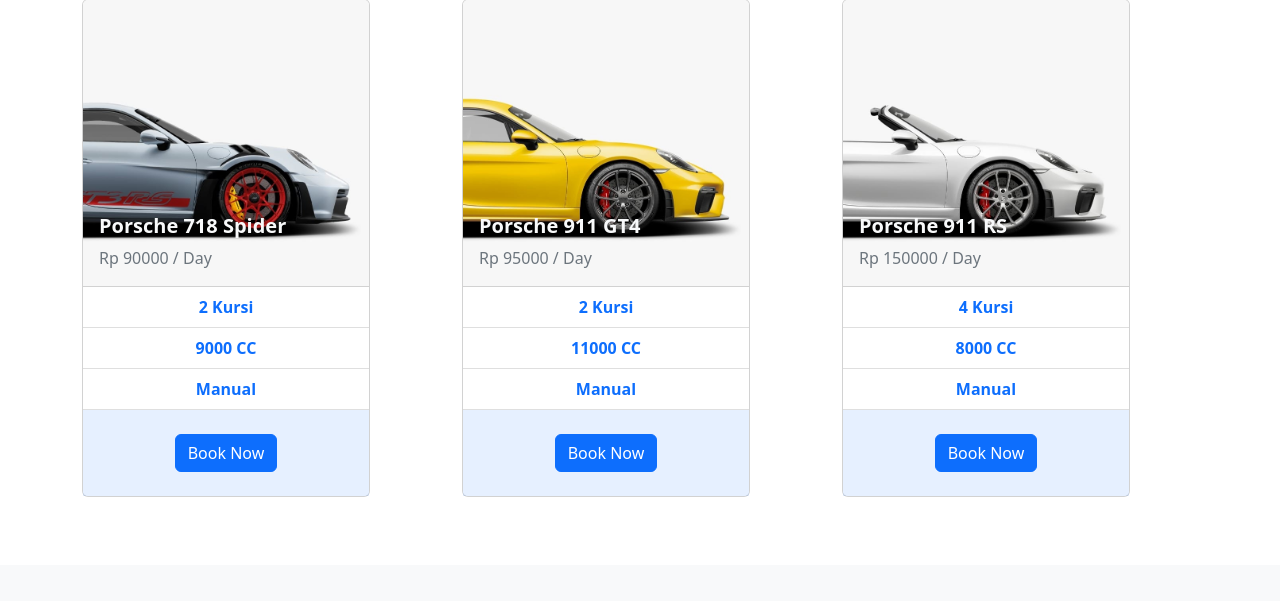
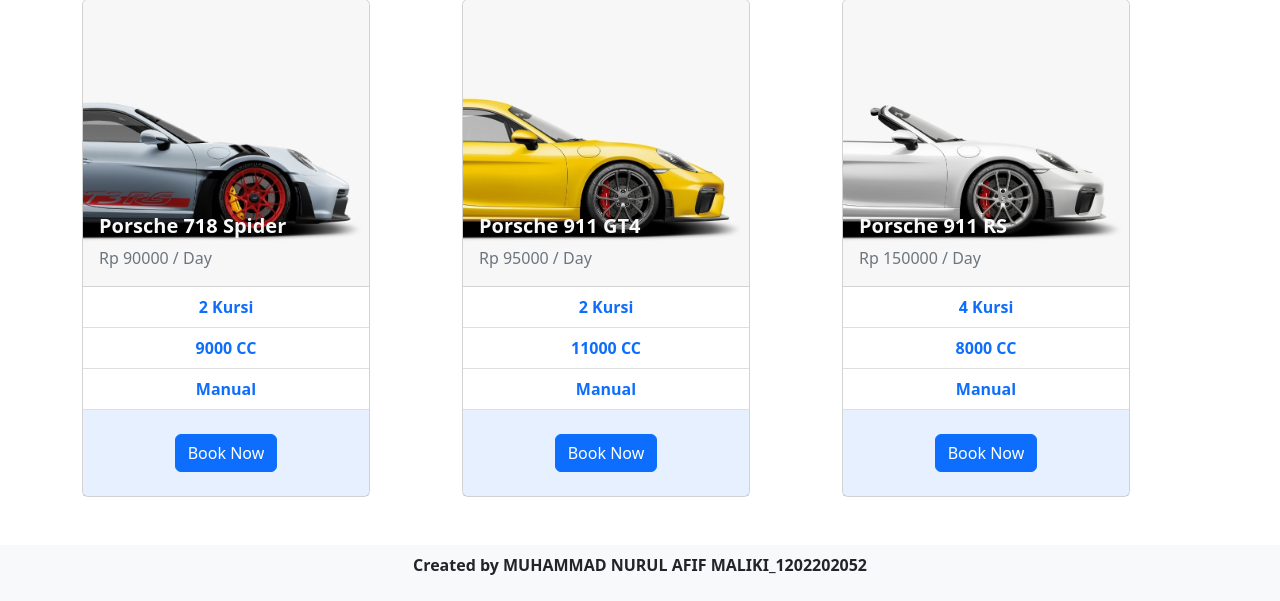
Before and after one commit to mafif21/College, a PHP site: page /pages/home.php in a window 1280 px wide. Shown: the part 235-836 px from the top of the page. Before the commit the page ends 732 px from the top, so only its background shows below. Run offline with PHP 8.4, Linux system fonts and the light colour scheme.

Commit message:
adding footer

```diff
--- a/Module2/pages/home.php
+++ b/Module2/pages/home.php
@@ -61,8 +61,6 @@ require "../data/datas.php";
                 </div>
               </li>
             </ul>
-
-
           </div>
         </div>
         <?php endforeach; ?>
@@ -72,6 +70,11 @@ require "../data/datas.php";
   </main>
 
   <footer>
+    <div class="navbar navbar-expand-lg bg-light text-dark">
+      <div class="container d-flex justify-content-center ">
+        <p class="fw-semibold">Created by MUHAMMAD NURUL AFIF MALIKI_1202202052</p>
+      </div>
+    </div>
   </footer>
 
   <script src="https://cdn.jsdelivr.net/npm/bootstrap@5.2.2/dist/js/bootstrap.bundle.min.js"
```
